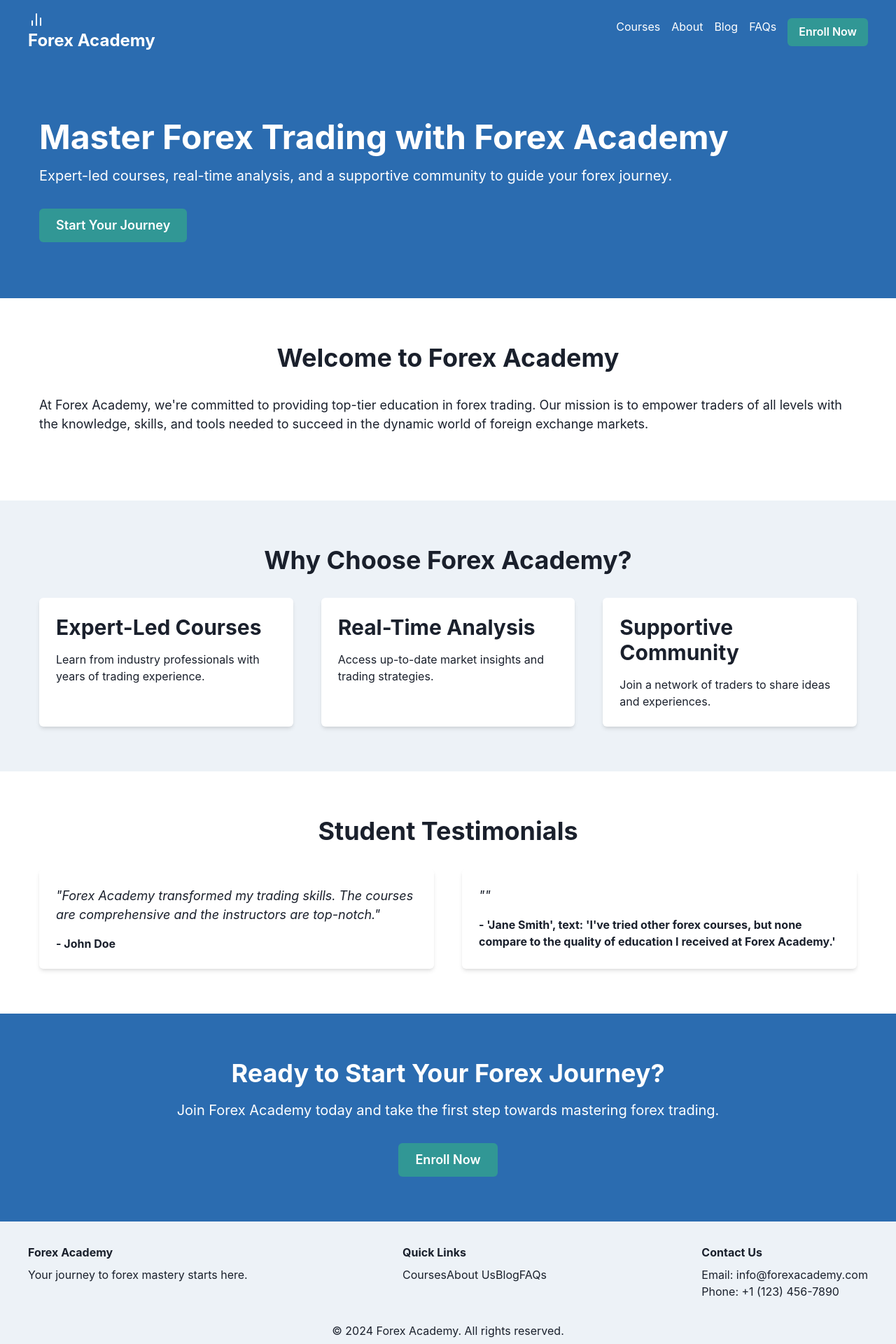
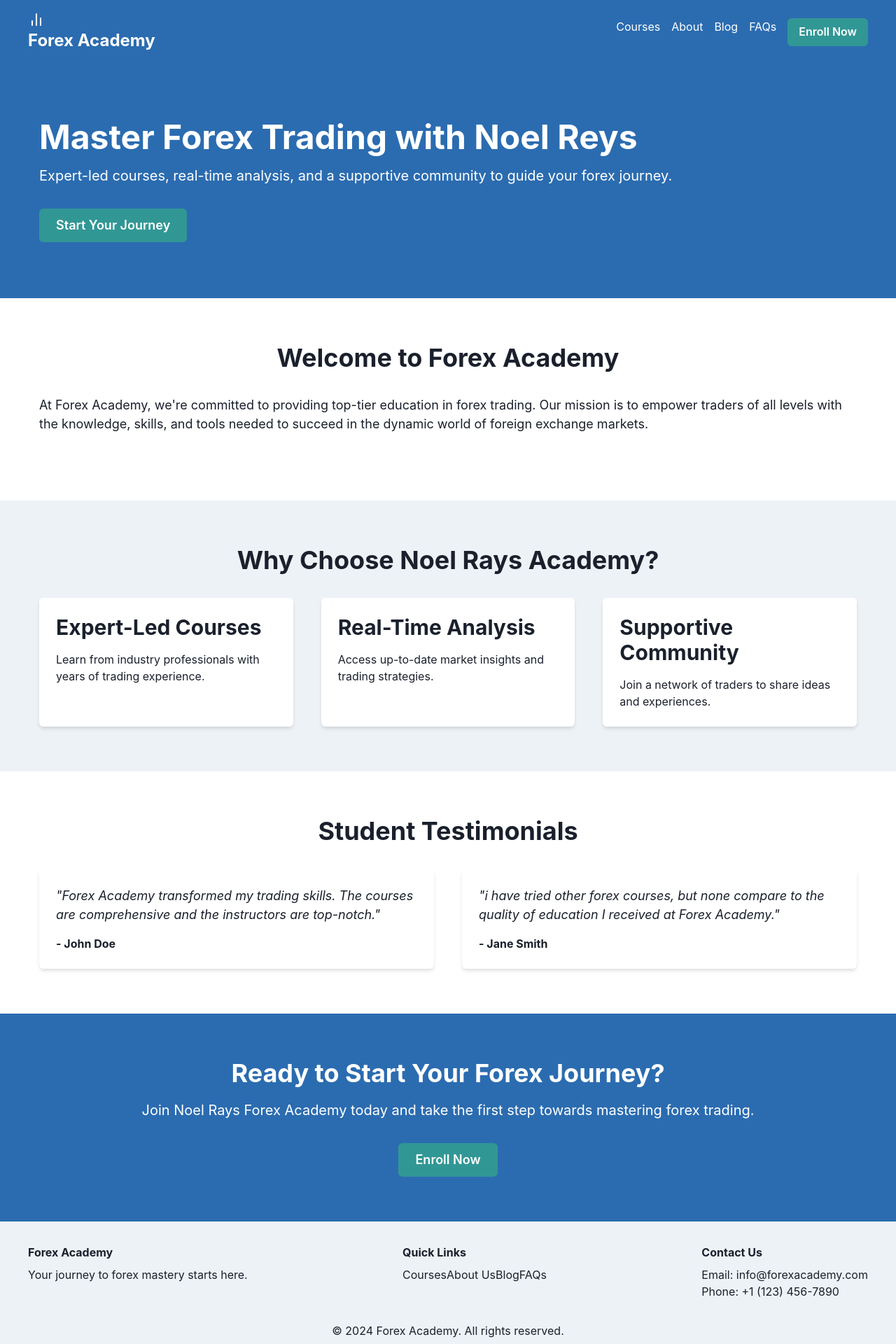
Before and after one commit to YongoDavid/FX_ac, a React (Create React App) app: page / in a window 1280 px wide. Shown: the top 1920 px of the page at 70% size. Built offline with nearby package versions, Linux system fonts and the light colour scheme.

Commit message:
HomePage update

```diff
--- a/src/pages/Home.js
+++ b/src/pages/Home.js
@@ -10,7 +10,7 @@ function Home() {
       <Box bg="blue.600" color="white" py={20}>
         <Container maxW="1200px">
           <Heading as="h1" size="2xl" mb={4}>
-            Master Forex Trading with Forex Academy
+            Master Forex Trading with Noel Reys
           </Heading>
           <Text fontSize="xl" mb={8}>
             Expert-led courses, real-time analysis, and a supportive community to guide your forex journey.
@@ -35,7 +35,7 @@ function Home() {
       <Box bg="gray.100" py={16}>
         <Container maxW="1200px">
           <Heading as="h2" size="xl" mb={8} textAlign="center">
-            Why Choose Forex Academy?
+            Why Choose Noel Rays Academy?
           </Heading>
           <SimpleGrid columns={{ base: 1, md: 3 }} spacing={10}>
             {[
@@ -62,7 +62,7 @@ function Home() {
         <SimpleGrid columns={{ base: 1, md: 2 }} spacing={10}>
           {[
             { name: 'John Doe', text: 'Forex Academy transformed my trading skills. The courses are comprehensive and the instructors are top-notch.' },
-            { name: "'Jane Smith', text: 'I've tried other forex courses, but none compare to the quality of education I received at Forex Academy.'" },
+            { name: 'Jane Smith', text: 'i have tried other forex courses, but none compare to the quality of education I received at Forex Academy.' },
           ].map((testimonial, index) => (
             <Box key={index} p={6} borderRadius="md" boxShadow="md">
               <Text fontSize="lg" fontStyle="italic" mb={4}>
@@ -81,7 +81,7 @@ function Home() {
             Ready to Start Your Forex Journey?
           </Heading>
           <Text fontSize="xl" mb={8}>
-            Join Forex Academy today and take the first step towards mastering forex trading.
+            Join Noel Rays Forex Academy today and take the first step towards mastering forex trading.
           </Text>
           <Button as={RouterLink} to="/enrollment" size="lg" colorScheme="teal">
             Enroll Now
```
